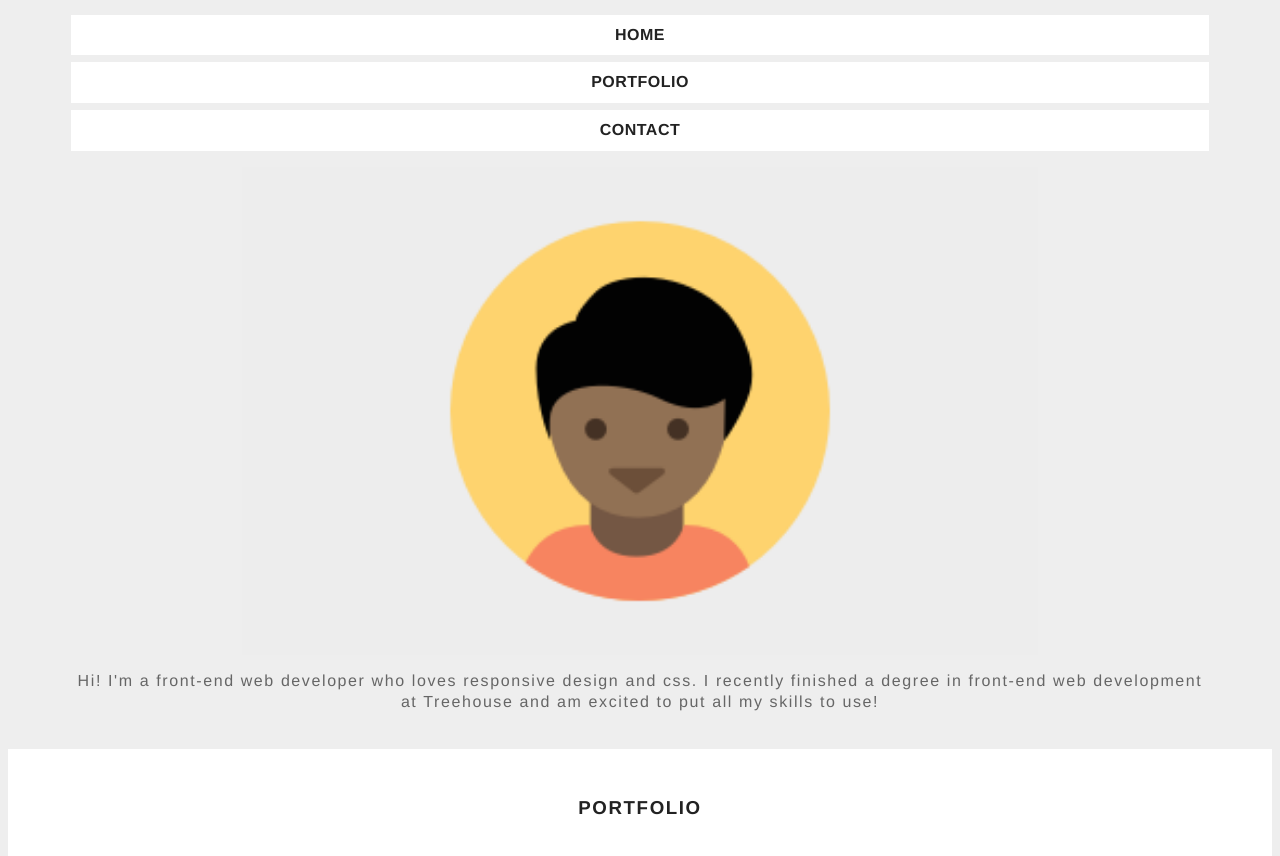
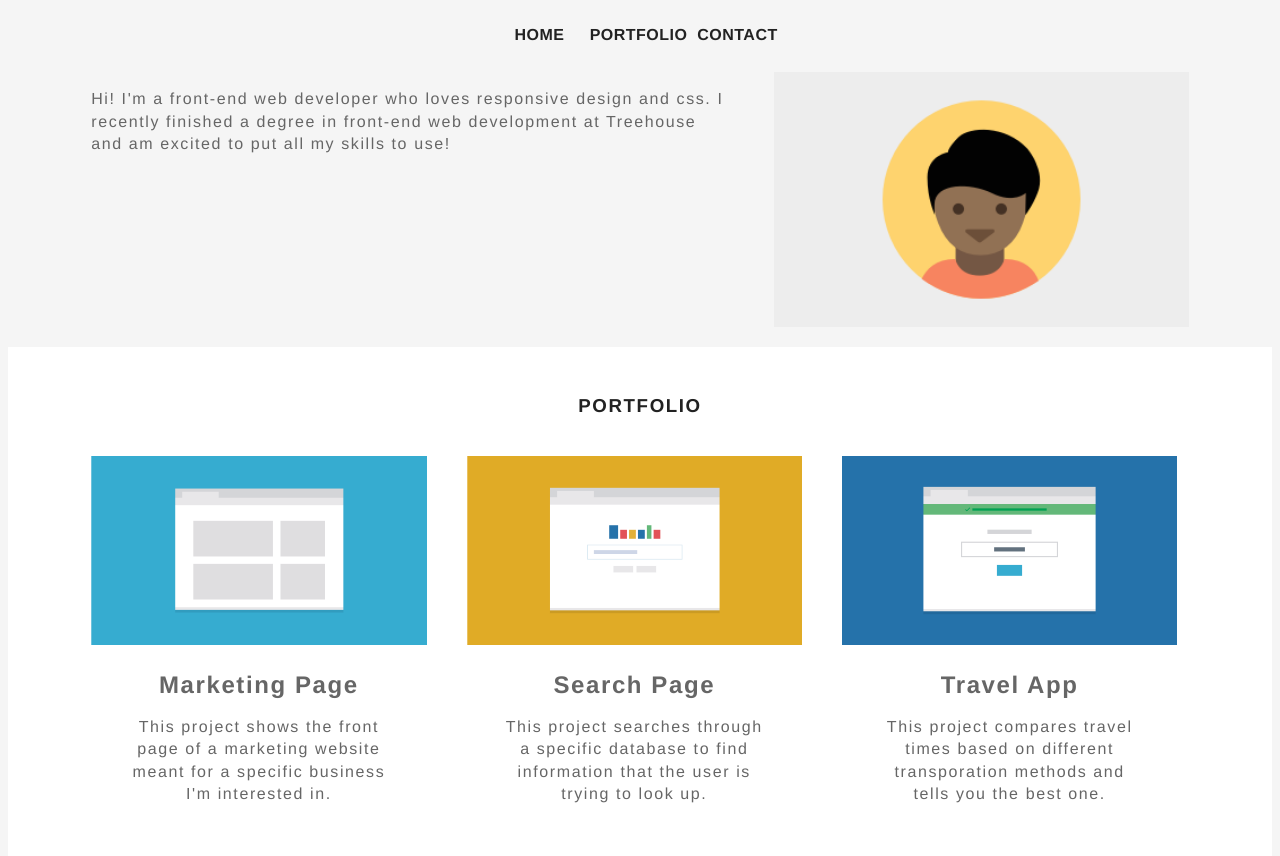
Before and after one commit to alexcperry/techdegree-project-2, a plain HTML site: page index.html in a window 1280 px wide. Shown: the part 61-917 px from the top of the page. Drawn offline with Linux system fonts and the light colour scheme.

Commit message:
Finished

```diff
--- a/css/styles.css
+++ b/css/styles.css
@@ -6,14 +6,15 @@
 }
 
 body {
-  background-color: #eee;
+  background-color: #f5f5f5;
   font-family: 'Franklin Gothic Medium', 'Arial Narrow', Arial, sans-serif;
   letter-spacing: 0.1em;
   line-height: 1.3em;
 }
 
 p,
-figcaption h2 {
+figcaption h2,
+footer p {
   color: #666;
 }
 
@@ -155,10 +156,121 @@ header {
   color: #222;
 }
 
+.hidden-first {
+  display: none;
+}
+
 @media (min-width : 768px) {
+
+  /* --- General Styles---*/
+
+  .clearfix {
+    content : "";
+    display : table;
+    clear: both;
+  }
+
+  p {
+    line-height: 1.4em;
+  }
+
+  /* --- Header Layout---*/
+
+  .main-nav {
+    width: 300px;
+    margin: auto;
+    padding-bottom: 10px;
+  }
+
+  .main-nav li {
+    float: left;
+    width: 33%;
+    background-color: #f5f5f5;
+  }
+
+  /* --- Intro Layout---*/
+
+  #intro-image {
+    float: right;
+    width: 40%;
+    padding-left: 20px;
+    padding-right: 20px;
+  }
+
+  .intro-paragraph {
+    float: left;
+    width: 60%;
+    padding-left: 20px;
+    padding-right: 20px;
+    text-align: left;
+  }
+
+    /* --- Portfolio Layout---*/
+
+    .portfolio-card {
+      float: left;
+      width:  50%;
+      padding-left: 20px;
+      padding-right: 20px;
+    }
+
+    .portfolio-card img {
+      margin-bottom: 30px;
+    }
+
+    .portfolio-card figcaption {
+      width: 80%;
+      margin: auto;
+    }
+
+    /* --- Footer Layout---*/
+
+    .footer-wrapper {
+      width: 80%;
+      margin: auto;
+    }
+
+    .bottom-wrapper {
+      width: 90%;
+      margin: auto;
+    }
+
+    .footer-name {
+      margin-left: 30px;
+    }
+
+    .hidden-second {
+      display: none;
+    }
+
+    .hidden-first {
+      display: block;
+      float: right;
+      margin-top: 24px;
+      margin-right: 30px;
+      margin-bottom: 32px;
+      text-decoration: none;
+      font-weight: bold;
+      color: #222;
+
+    }
+
+    .back-to-top:visited {
+      font-weight: bold;
+      color: #222;
+    }
 
 }
 
-@media (min-wdith : 1024px) {
+@media (min-width : 1024px) {
+
+  /* --- Portfolio Layout---*/
+
+  .portfolio-card {
+    float: left;
+    width:  33%;
+    padding-left: 20px;
+    padding-right: 20px;
+  }
 
 }
--- a/index.html
+++ b/index.html
@@ -10,27 +10,27 @@
 
 <body>
 
-  <header>
+  <header class="clearfix2">
     <h1 id="top" class="page-title">Alex Perry</h1>
-    <ul class="main-nav">
+    <ul class="main-nav clearfix">
       <li><a href="#top">Home</a></li>
       <li><a href="#portfolio">Portfolio</a></li>
       <li><a href="#contact">Contact</a></li>
     </ul>
   </header>
 
-  <div class="intro-content wrapper">
+  <div class="intro-content wrapper clearfix">
     <img id="intro-image" src="images/responsive-layout-profile.png" alt="A proflie photo of the
     student.">
 
-    <p>Hi! I'm a front-end web developer who loves responsive design and css. I
+    <p class="intro-paragraph">Hi! I'm a front-end web developer who loves responsive design and css. I
       recently finished a degree in front-end web development at Treehouse and am
       excited to put all my skills to use!</p>
   </div>
 
   <div id="portfolio" class="midsection">
 
-    <div class="main-content wrapper">
+    <div class="main-content wrapper clearfix">
 
       <h3 class="main-content-heading">Portfolio</h3>
 
@@ -91,7 +91,10 @@
   </div>
 
   <footer class="main-footer">
+    <div class="footer-wrapper">
+
       <h3 id="contact">Contact</h3>
+
       <p>If you're interested in chatting or want more information about what
         I've been working on, I'd love to hear from you!</p>
 
@@ -100,10 +103,19 @@
         <p>Email &nbsp;&nbsp;<strong>email@yoursite.com</strong></p>
       </div>
 
+    </div>
+
+
+    <div class="bottom-wrapper">
       <hr>
 
       <p class="footer-name">Alex Perry</p>
-    <a class="back-to-top" href="#top">Back to Top</a>
+      <a class="back-to-top hidden-second" href="#top">Back to Top</a>
+      <a class="bottom-to-home hidden-first" href="#top">Home</a>
+      <a class="bottom-to-portfolio hidden-first" href="#portfolio">Portfolio</a>
+      <a class="bottom-to-contact hidden-first" href="#contact">Contact</a>
+
+    </div>
 
   </footer>
 
```
Lines whose indentation alone changed are shown as unchanged.
